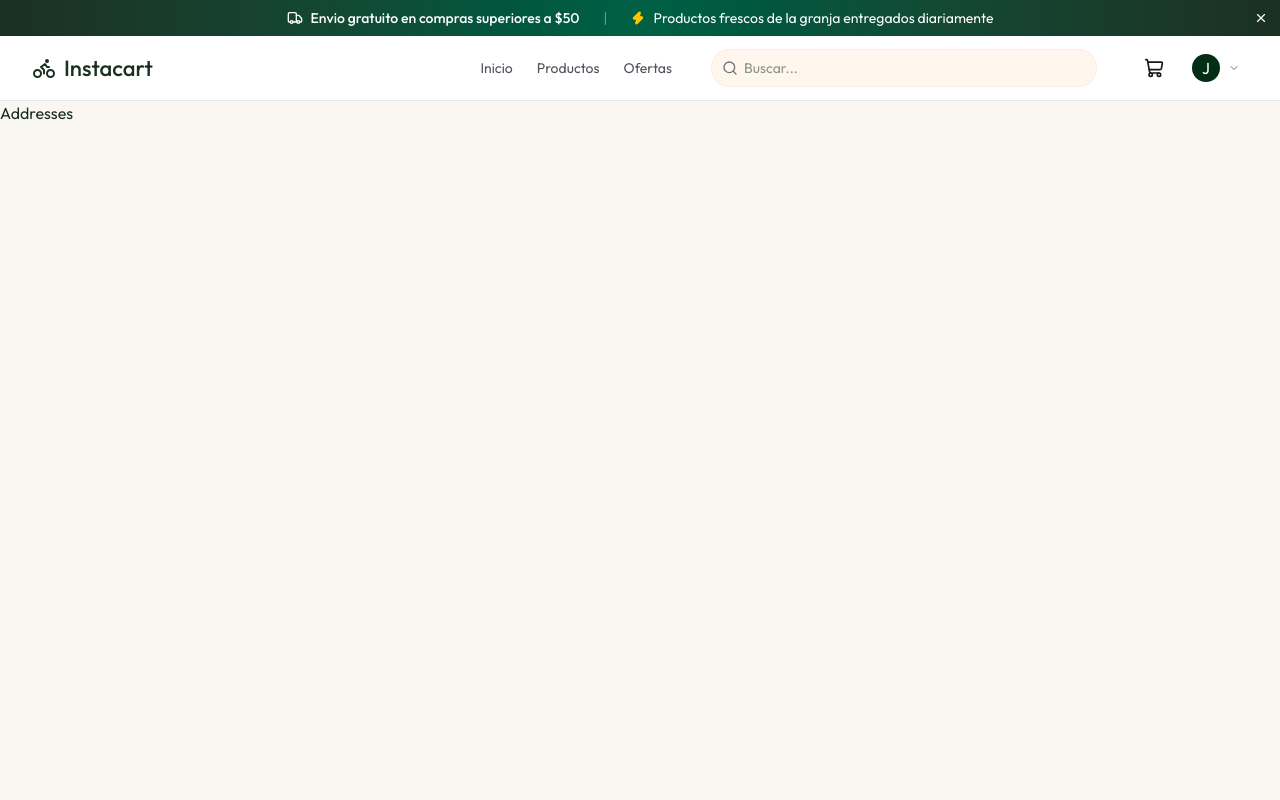
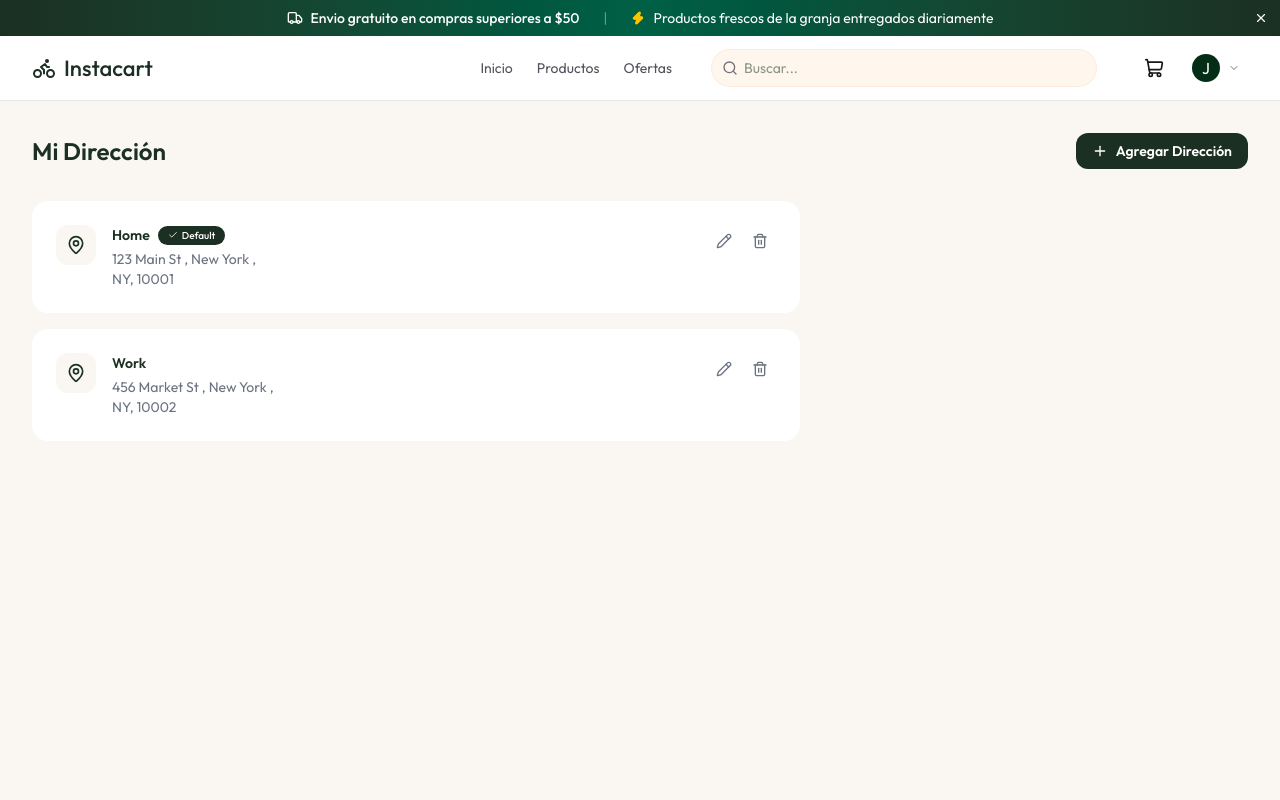
Before and after one commit to branneco23/Grocery-delivery, a React (Vite) app in the folder client/: page /addresses in a window 1280 px wide. Shown: the top 800 px of the page. Built offline with nearby package versions, Linux system fonts and the light colour scheme.

Commit message:
Addresses Page

```diff
--- /dev/null
+++ b/client/src/components/AddressCard.tsx
@@ -0,0 +1,52 @@
+import React from 'react'
+import type { Address } from '../types';
+import { CheckIcon, MapPinIcon, PencilIcon, Trash2Icon } from 'lucide-react';
+
+interface AddressCardProps {
+    addr: Address;
+    onEditHandler: (addr: Address)=> void
+    setAddresses: (addresses: Address[])=> void
+}
+
+export const AddressCard = ({addr, onEditHandler, setAddresses} : AddressCardProps) => {
+
+    const handleDelete = async(id: string) => {
+        console.log(id)
+    }
+
+  return (
+    <div key={addr._id} className='max-w-3xl bg-white rounded-2xl p-6 flex items-start justify-between'>
+        {/*left*/}
+        <div className='flex gap-4'>
+            <div className='size-10 rounded-xl bg-app-cream flex-center shrink-0'>
+                <MapPinIcon className='size-5 text-app-green'/>
+            </div>
+            <div>
+                <div className='flex items-center gap-2 mb-1'>
+                    <p className='text-sm font-semibold text-app-green'>{addr.label}</p>
+                    {addr.isDefault && (
+                        <span className='flex-center gap-1 px-2.5 py-0.5 text-[10px] font-medium bg-app-green text-white rounded-full'>
+                            <CheckIcon className='size-2.5' />
+                            Default
+                        </span>
+                    )}
+                </div>
+                <p className='text-sm text-app-text-light'>{addr.address}, {addr.city}, <br/> {addr.state}, {addr.zip}</p>
+            </div>
+        </div>
+
+        {/*right - action buttons*/}
+        <div className='flex items-center gap-1'>
+            <button onClick={()=>onEditHandler(addr)} className='p-2 text-app-text-light hover:text-app-green hover:bg-app-cream rounded-lg transition-colors'>
+                <PencilIcon className='size-4'/>
+            </button>
+
+            <button onClick={()=>handleDelete(addr._id)} className='p-2 text-app-text-light hover:text-app-green hover:bg-app-cream rounded-lg transition-colors'>
+                <Trash2Icon className='size-4'/>
+            </button>
+        </div>
+    </div>
+  )
+}
+
+export default AddressCard
--- /dev/null
+++ b/client/src/components/AddressForm.tsx
@@ -0,0 +1,66 @@
+import { XIcon } from "lucide-react"
+
+const AddressForm = ({ resetForm, handleSubmit, form, setForm, editingId }: any) => {
+    return (
+        <>
+            {/* Overlay */}
+            <div className="fixed inset-0 bg-black/40 z-50">
+
+                {/*form container*/}
+                <div onClick={resetForm} className="fixed inset-0 z-50 flex-center p-4">
+                    <form onClick={e => e.stopPropagation()} onSubmit={handleSubmit} className="bg-white rounded-2xl p-6 w-full max-w-lg animate-fade-in">
+                        {/*form header*/}
+                        <div className="flex items-center justify-between mb-5">
+                            <h2 className="text-lg font-semibold text-app-green">
+                                {editingId ? "Editar Dirección" : "Agregar Nueva Dirección"}
+                            </h2>
+                            <button type="button" onClick={resetForm} className="p-2 hover:bg-app-cream rounded-lg">
+                                <XIcon className="size-5" />
+                            </button>
+                        </div>
+
+                        {/* Form input fiels */}
+                        <div className="space-y-4">
+                            <div>
+                                <label className="block text-sm font-medium text-app-green mb-1.5">Label</label>
+                                <input type="text" placeholder="Hogar, Trabajo, etc." required className="w-full px-4 py-2.5 text-sm rounded-xl border border-app-border focus:border-app-green outline-none" value={form.label} onChange={(e) => setForm({ ...form, label: e.target.value })} />
+                            </div>
+                            <div>
+                                <label className="block text-sm font-medium text-app-green mb-1.5">Dirección</label>
+                                <input type="text" required className="w-full px-4 py-2.5 text-sm rounded-xl border border-app-border focus:border-app-green outline-none" value={form.address} onChange={(e) => setForm({ ...form, address: e.target.value })} />
+                            </div>
+                        </div>
+
+                        <div className="grid grid-cols-2 gap-3">
+                            <div>
+                                <label className="block text-sm font-medium text-app-green mb-1.5">Ciudad</label>
+                                <input type="text" placeholder="Pitalito, Neiva, etc." required className="w-full px-4 py-2.5 text-sm rounded-xl border border-app-border focus:border-app-green outline-none" value={form.city} onChange={(e) => setForm({ ...form, city: e.target.value })} />
+                            </div>
+
+                            <div>
+                                <label className="block text-sm font-medium text-app-green mb-1.5">Localidad (barrio)</label>
+                                <input type="text" placeholder="Sta. Mónica, centro, etc." required className="w-full px-4 py-2.5 text-sm rounded-xl border border-app-border focus:border-app-green outline-none" value={form.state} onChange={(e) => setForm({ ...form, state: e.target.value })} />
+                            </div>
+
+                            <div>
+                                <label className="block text-sm font-medium text-app-green mb-1.5">Zip Code</label>
+                                <input type="text" required className="w-full px-4 py-2.5 text-sm rounded-xl border border-app-border focus:border-app-green outline-none" value={form.zip} onChange={(e) => setForm({ ...form, zip: e.target.value })} />
+                            </div>
+                            <div className="flex items-end pb-1">
+                                <label className="flex items-center gap-2 cursor-pointer">Zip Code</label>
+                                <input type="checkbox" checked={form.isDefault} onChange={(e)=>setForm({...form, isDefault: e.target.checked})}/>
+                                <span className="text-sm text-app-text">Establecer como Predeterminado</span>
+                            </div>
+                        </div>
+                        {/* submit button */}
+                        <button type="submit" className="mt-6 w-full py-3 bg-app-green text-white font-semibold rounded-xl hover:bg-app-green-light transition-colors">
+                            {editingId ? "Actualizar Dirección" : "Guardar Dirección"}
+                        </button>
+                    </form>
+                </div>
+            </div>
+        </>
+    )
+}
+
+export default AddressForm
--- a/client/src/components/Navbar.tsx
+++ b/client/src/components/Navbar.tsx
@@ -89,7 +89,7 @@
                       <div onClick={()=> setUserMenuOpen(false)}>
                         {!user && <Link to='/iniciar-sesion' className="dropdown-link"><UserIcon size={16}/>Iniciar Sesión</Link>}
                         {user && <Link to='/ordenes' className="dropdown-link"><PackageIcon size={16}/>Mis Ordenes</Link>}
-                        {user && <Link to='/direcciones' className="dropdown-link"><MapPinIcon size={16}/>Direcciones</Link>}
+                        {user && <Link to='/addresses' className="dropdown-link"><MapPinIcon size={16}/>Direcciones</Link>}
 
                         {/* Enlaces repetidos en móvil si está el menú abierto */}
                         <div className="md:hidden border-t border-app-border my-1 pt-1">
--- a/client/src/pages/Direcciones.tsx
+++ b/client/src/pages/Direcciones.tsx
@@ -1,7 +1,85 @@
+import { useEffect, useState } from "react"
+import type { Address } from "../types"
+import { dummyAddressData } from "../assets/assets";
+import { MapPinIcon, PlusIcon } from "lucide-react";
+import Loading from "../components/Loading";
+import AddressCard from "../components/AddressCard";
+import AddressForm from "../components/AddressForm";
 
 const Direcciones = () => {
+
+  const [addresses, setAddresses] = useState<Address[]>([])
+  const [loading, setLoading] = useState(true)
+  const [showForm, setShowForm] = useState(false)
+  const [editingId, setEditingId] = useState<string | null>(null)
+  const [form, setForm] = useState({label: "", address: "", city: "", state: "", zip: "", isDefault: false})
+
+  const resetForm = () =>{
+    setForm({label: "", address: "", city: "", state: "", zip: "", isDefault: false})
+    setShowForm(false)
+    setEditingId(null)
+  }
+
+  // CORREGIDO: Usar React.FormEvent para evitar errores de tipado de TypeScript
+  const handleSubmit = async (e: React.FormEvent) => {
+    e.preventDefault()
+  }
+
+  const onEditHandler = (add: Address) => {
+    setForm({
+      label: add.label,
+      address: add.address,
+      city: add.city,
+      state: add.state,
+      zip: add.zip,
+      isDefault: add.isDefault
+    })
+    setEditingId(add._id)
+    setShowForm(true)
+  }
+
+  useEffect(()=>{
+    setAddresses(dummyAddressData)
+    setTimeout(()=>setLoading(false), 1000)
+  }, [])
+
   return (
-    <div>Addresses</div>
+    <div className="min-h-screen bg-app-cream">
+      <div className="max-w-7xl mx-auto px-4 sm:px-6 lg:px-8 py-8">
+        {/*page header*/}
+        <div className="flex items-center justify-between mb-8">
+          <h1 className="text-2xl font-semibold text-app-green">Mi Dirección</h1>
+          <button onClick={()=>{resetForm(); setShowForm(true)}} className="px-4 py-2 bg-app-green text-white text-sm font-semibold rounded-xl hover:bg-app-green-light transition-colors flex items-center gap-2">
+            <PlusIcon className="size-4"/>Agregar Dirección
+          </button>
+        </div>
+
+        {/* Form Modal */}
+        {showForm && <AddressForm resetForm={resetForm} handleSubmit={handleSubmit} form={form} setForm={setForm} editingId={editingId}/>}
+
+        {/* Addresses List */}
+        {
+          loading ? (
+            <Loading />
+          ) : addresses.length === 0 ? (
+            <div className="text-center py-16">
+              <MapPinIcon className="size-16 text-app-border mx-auto-mb-4"/>
+              <h2 className="text-lg font-semibold text-app-green mb-2">No hay direcciones guardadas</h2>
+              <p className="text-sm text-app-text-light">Añade una dirección para agilizar el proceso de pago</p>
+            </div>
+          ) : (
+            <div className="space-y-4">
+              {addresses.map((addr)=>(
+                // CORREGIDO: Ahora el key único se encuentra en el elemento raíz del mapeo
+                <div key={addr._id}>
+                  <AddressCard addr={addr} onEditHandler={onEditHandler} setAddresses={setAddresses}/>
+                </div>
+              ))}
+            </div>
+          )
+        }
+      </div>
+    </div>
   );
 };
 
--- a/client/src/pages/OfertaRelampago.tsx
+++ b/client/src/pages/OfertaRelampago.tsx
@@ -22,7 +22,7 @@
                 <div className="max-w-7xl mx-auto px-4 sm:px-6 lg:px-8 text-center">
                     <div className="flex-center gap-2 mb-3">
                         <Zap className="size-6 fill-white"/>
-                        <h1 text-3xl font-semibold>Ofertas Relampago</h1>
+                        <h1 className="text-3xl font-semibold">Ofertas Relampago</h1>
                         <Zap className="size-6 fill-white"/>
                     </div>
                     <p className="text-white/80 max-w-md mx-auto">Ofertas por tiempo limitado en tus productos orgánicos favoritos. ¡Consíguelos antes de que se agoten!</p>
```
Also changed, not shown: client/src/pages/MisOrders.tsx (+17 -12 lines).
